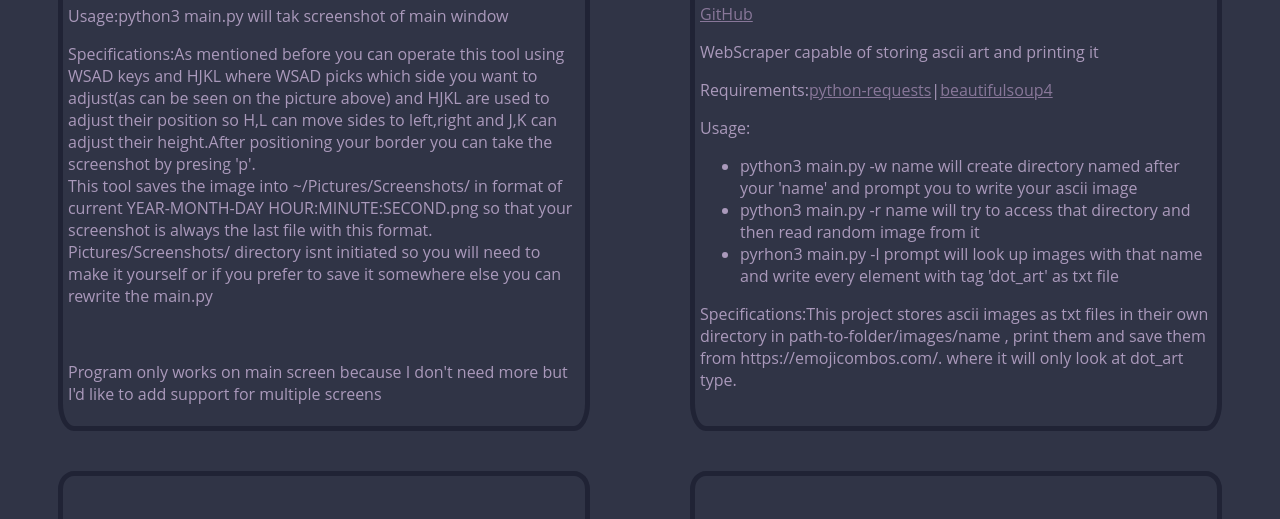
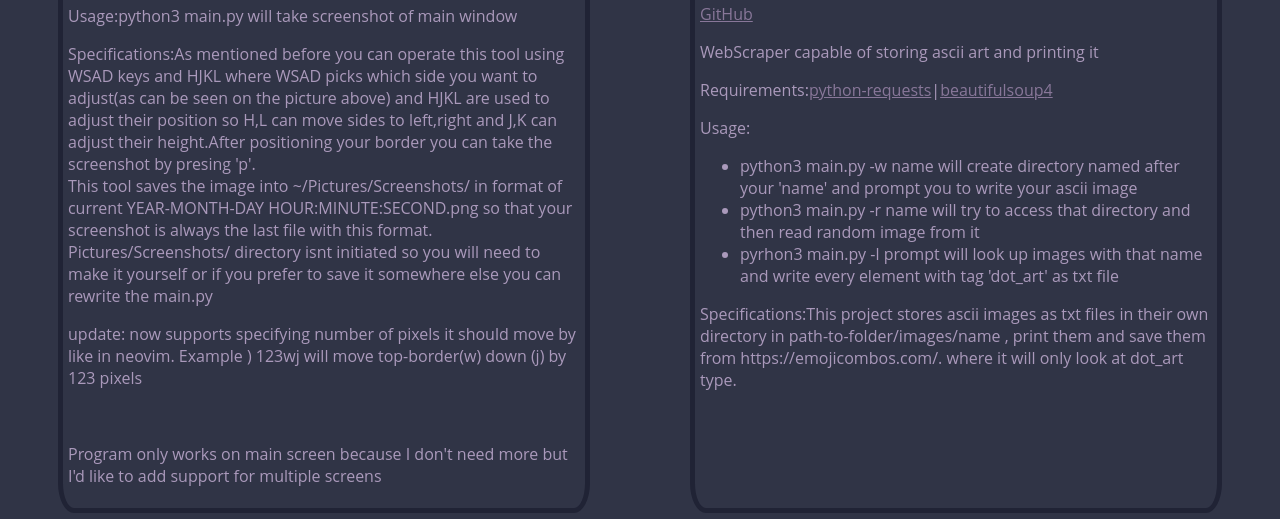
Before and after one commit to tomasswaier/website, a plain HTML site: page projects.html in a window 1280 px wide. Shown: the part 727-1246 px from the top of the page. Drawn offline with Linux system fonts and the light colour scheme.

Commit message:
adjusted screnshot tool project

```diff
--- a/projects.html
+++ b/projects.html
@@ -61,7 +61,7 @@
               >Gtk3</a
             >
           </p>
-          <p>Usage:python3 main.py will tak screenshot of main window</p>
+          <p>Usage:python3 main.py will take screenshot of main window</p>
           <p>
             Specifications:As mentioned before you can operate this tool using
             WSAD keys and HJKL where WSAD picks which side you want to adjust(as
@@ -74,6 +74,9 @@
             file with this format.<br />Pictures/Screenshots/ directory isnt
             initiated so you will need to make it yourself or if you prefer to
             save it somewhere else you can rewrite the main.py
+          </p>
+          <p>
+          update: now supports specifying number of pixels it should move by like in neovim. Example ) 123wj will move top-border(w) down (j) by 123 pixels
           </p>
           <br />
           <p>
```
